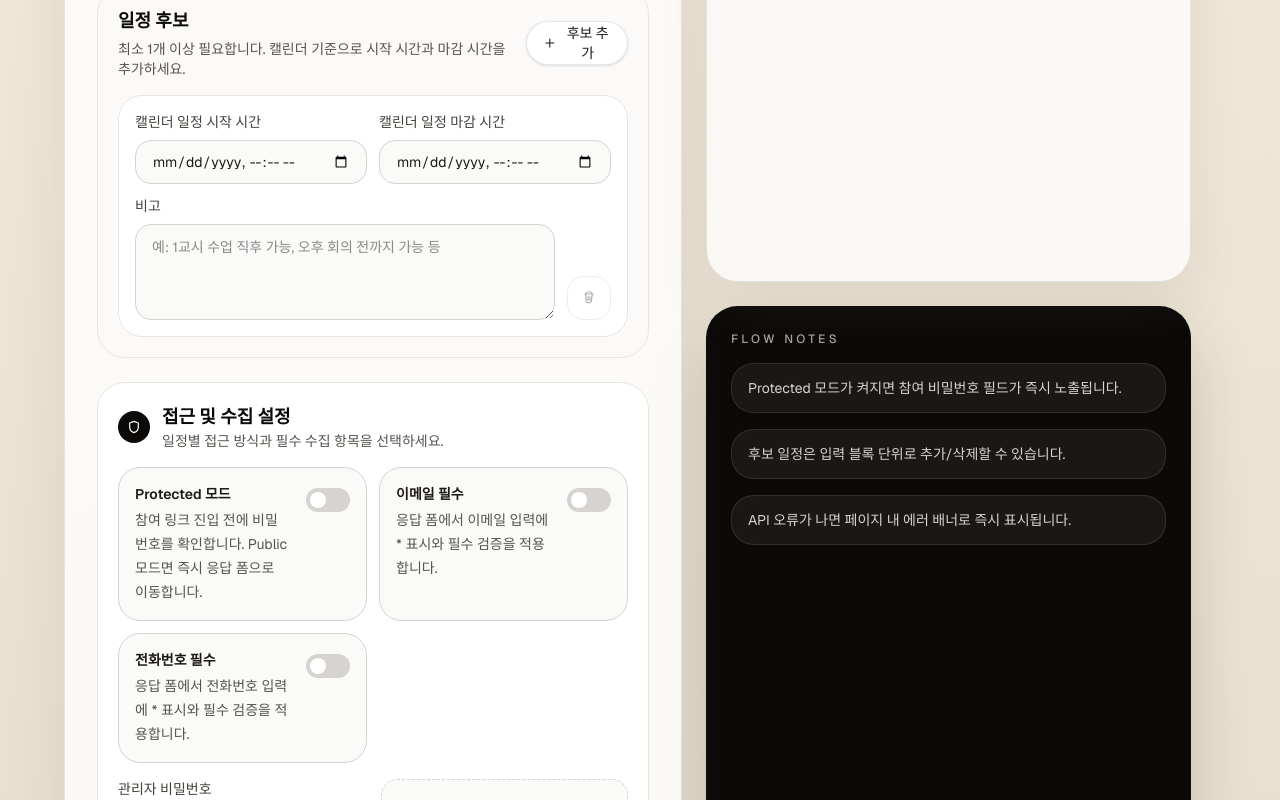
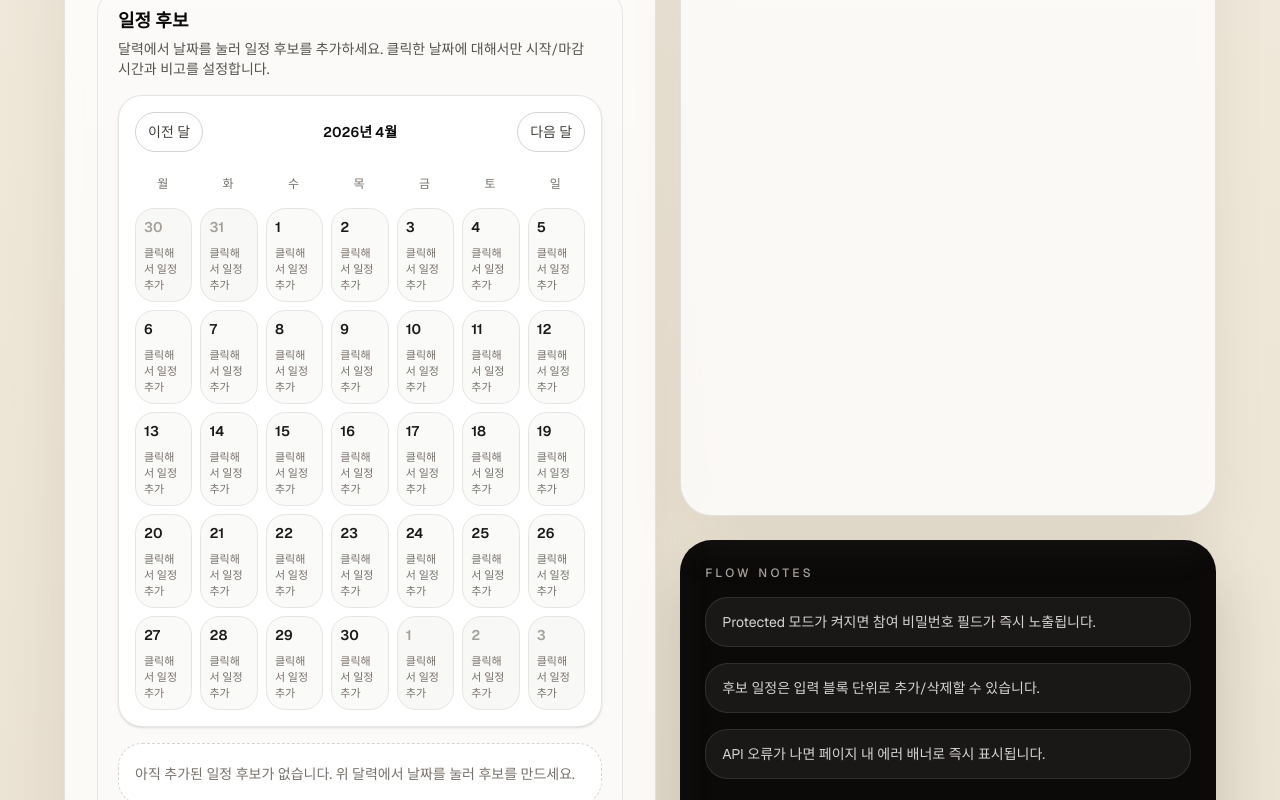
Before and after one commit to deformatic/pickday, a Next.js app: page /new in a window 1280 px wide. Shown: the part 1060-1860 px from the top of the page. Built offline with nearby package versions, Linux system fonts and the light colour scheme.

Commit message:
feat(ui): add calendar-first schedule option creation
Ultraworked with [Sisyphus](https://github.com/code-yeongyu/oh-my-openagent)

Co-authored-by: Sisyphus <clio-agent@sisyphuslabs.ai>

```diff
--- a/components/schedule/new-schedule-form.tsx
+++ b/components/schedule/new-schedule-form.tsx
@@ -1,9 +1,10 @@
 "use client";
 
-import { useMemo, useState } from "react";
+import { useEffect, useMemo, useState } from "react";
 
 type ScheduleOption = {
   id: string;
+  dateKey: string;
   startAt: string;
   endAt: string;
   note: string;
@@ -38,8 +39,54 @@ function createInitialFormState(): FormState {
     isProtected: false,
     requireEmail: false,
     requirePhone: false,
-    options: [{ id: "1", startAt: "", endAt: "", note: "" }],
+    options: [],
   };
+}
+
+const weekdayLabels = ["월", "화", "수", "목", "금", "토", "일"];
+
+function formatDateKey(date: Date) {
+  const year = date.getFullYear();
+  const month = String(date.getMonth() + 1).padStart(2, "0");
+  const day = String(date.getDate()).padStart(2, "0");
+  return `${year}-${month}-${day}`;
+}
+
+function toDateTimeLocalValue(dateKey: string, hours: number, minutes: number) {
+  return `${dateKey}T${String(hours).padStart(2, "0")}:${String(minutes).padStart(2, "0")}`;
+}
+
+function createOptionForDate(id: string, dateKey: string): ScheduleOption {
+  return {
+    id,
+    dateKey,
+    startAt: toDateTimeLocalValue(dateKey, 9, 0),
+    endAt: toDateTimeLocalValue(dateKey, 10, 0),
+    note: "",
+  };
+}
+
+function buildMonthDays(referenceDate: Date) {
+  const monthStart = new Date(referenceDate.getFullYear(), referenceDate.getMonth(), 1);
+  const monthEnd = new Date(referenceDate.getFullYear(), referenceDate.getMonth() + 1, 0);
+  const offset = (monthStart.getDay() + 6) % 7;
+  const start = new Date(monthStart);
+  start.setDate(monthStart.getDate() - offset);
+  const end = new Date(monthEnd);
+  end.setDate(monthEnd.getDate() + (6 - ((monthEnd.getDay() + 6) % 7)));
+
+  const days: Array<{ date: Date; inMonth: boolean }> = [];
+  const cursor = new Date(start);
+
+  while (cursor <= end) {
+    days.push({
+      date: new Date(cursor),
+      inMonth: cursor.getMonth() === referenceDate.getMonth(),
+    });
+    cursor.setDate(cursor.getDate() + 1);
+  }
+
+  return days;
 }
 
 function PlusIcon() {
@@ -154,12 +201,23 @@ function CopyButton({ value }: { value: string }) {
 
 export function NewScheduleForm() {
   const [form, setForm] = useState<FormState>(() => createInitialFormState());
-  const [nextOptionId, setNextOptionId] = useState(2);
+  const [nextOptionId, setNextOptionId] = useState(1);
   const [success, setSuccess] = useState<SuccessPayload | null>(null);
   const [error, setError] = useState<string | null>(null);
   const [isSubmitting, setIsSubmitting] = useState(false);
+  const [visibleMonth, setVisibleMonth] = useState(() => {
+    const now = new Date();
+    return new Date(now.getFullYear(), now.getMonth(), 1);
+  });
 
   const optionCountLabel = useMemo(() => `${form.options.length}개 일정 후보`, [form.options.length]);
+  const monthDays = useMemo(() => buildMonthDays(visibleMonth), [visibleMonth]);
+
+  useEffect(() => {
+    if (form.options.length === 0) {
+      setError((current) => current);
+    }
+  }, [form.options.length]);
 
   function updateField<K extends keyof FormState>(key: K, value: FormState[K]) {
     setForm((current) => ({ ...current, [key]: value }));
@@ -174,20 +232,33 @@ export function NewScheduleForm() {
     }));
   }
 
-  function addOption() {
+  function addOptionFromDate(dateKey: string) {
+    const existing = form.options.find((option) => option.dateKey === dateKey);
+
+    if (existing) {
+      const existingElement = document.getElementById(`schedule-option-${existing.id}`);
+      existingElement?.scrollIntoView({ behavior: "smooth", block: "center" });
+      return;
+    }
+
+    const newId = String(nextOptionId);
+
     setForm((current) => ({
       ...current,
-      options: [...current.options, { id: String(nextOptionId), startAt: "", endAt: "", note: "" }],
+      options: [...current.options, createOptionForDate(newId, dateKey)].sort((left, right) => left.startAt.localeCompare(right.startAt)),
     }));
     setNextOptionId((current) => current + 1);
+
+    requestAnimationFrame(() => {
+      const createdElement = document.getElementById(`schedule-option-${newId}`);
+      createdElement?.scrollIntoView({ behavior: "smooth", block: "center" });
+    });
   }
 
   function removeOption(id: string) {
     setForm((current) => ({
       ...current,
-      options: current.options.length === 1
-        ? current.options
-        : current.options.filter((option) => option.id !== id),
+      options: current.options.filter((option) => option.id !== id),
     }));
   }
 
@@ -228,7 +299,7 @@ export function NewScheduleForm() {
         adminUrl: data.adminUrl ?? "",
       });
       setForm(createInitialFormState());
-      setNextOptionId(2);
+      setNextOptionId(1);
     } catch (submissionError) {
       setError(
         submissionError instanceof Error
@@ -307,25 +378,92 @@ export function NewScheduleForm() {
             <div className="flex items-center justify-between gap-3">
               <div>
                 <h3 className="text-lg font-semibold text-stone-950">일정 후보</h3>
-                <p className="mt-1 text-sm text-stone-600 [word-break:keep-all]">최소 1개 이상 필요합니다. 캘린더 기준으로 시작 시간과 마감 시간을 추가하세요.</p>
+                <p className="mt-1 text-sm text-stone-600 [word-break:keep-all]">달력에서 날짜를 눌러 일정 후보를 추가하세요. 클릭한 날짜에 대해서만 시작/마감 시간과 비고를 설정합니다.</p>
               </div>
-              <button
-                type="button"
-                onClick={addOption}
-                className="inline-flex h-11 items-center gap-2 rounded-full border border-stone-900/10 bg-white px-4 text-sm font-medium text-stone-900 shadow-sm transition hover:border-stone-950"
-              >
-                <PlusIcon /> 후보 추가
-              </button>
+            </div>
+
+            <div className="mt-4 rounded-[1.5rem] border border-stone-200 bg-white p-4 shadow-sm">
+              <div className="flex items-center justify-between gap-3">
+                <button
+                  type="button"
+                  onClick={() => setVisibleMonth((current) => new Date(current.getFullYear(), current.getMonth() - 1, 1))}
+                  className="inline-flex h-10 items-center justify-center rounded-full border border-stone-300 px-3 text-sm font-medium text-stone-700 transition hover:border-stone-950 hover:text-stone-950"
+                >
+                  이전 달
+                </button>
+                <p className="text-sm font-semibold text-stone-950">
+                  {new Intl.DateTimeFormat("ko-KR", { year: "numeric", month: "long" }).format(visibleMonth)}
+                </p>
+                <button
+                  type="button"
+                  onClick={() => setVisibleMonth((current) => new Date(current.getFullYear(), current.getMonth() + 1, 1))}
+                  className="inline-flex h-10 items-center justify-center rounded-full border border-stone-300 px-3 text-sm font-medium text-stone-700 transition hover:border-stone-950 hover:text-stone-950"
+                >
+                  다음 달
+                </button>
+              </div>
+
+              <div className="mt-4 grid grid-cols-7 gap-2 text-center text-xs font-medium uppercase tracking-[0.18em] text-stone-500">
+                {weekdayLabels.map((weekday) => (
+                  <div key={weekday} className="py-2">{weekday}</div>
+                ))}
+              </div>
+
+              <div className="mt-2 grid grid-cols-7 gap-2">
+                {monthDays.map(({ date, inMonth }) => {
+                  const dateKey = formatDateKey(date);
+                  const isSelected = form.options.some((option) => option.dateKey === dateKey);
+
+                  return (
+                    <button
+                      key={date.toISOString()}
+                      type="button"
+                      onClick={() => addOptionFromDate(dateKey)}
+                      className={`min-h-20 rounded-[1.2rem] border p-2 text-left transition ${
+                        isSelected
+                          ? "border-stone-950 bg-stone-950 text-stone-50 shadow-[0_18px_32px_rgba(28,25,23,0.18)]"
+                          : inMonth
+                            ? "border-stone-200 bg-stone-50 text-stone-900 hover:border-stone-950 hover:bg-white"
+                            : "border-stone-200 bg-stone-100/70 text-stone-400"
+                      }`}
+                    >
+                      <span className="block text-sm font-semibold">{date.getDate()}</span>
+                      <span className={`mt-2 block text-[11px] leading-4 ${isSelected ? "text-stone-300" : "text-stone-500"}`}>
+                        {isSelected ? "추가됨" : "클릭해서 일정 추가"}
+                      </span>
+                    </button>
+                  );
+                })}
+              </div>
             </div>
 
             <div className="mt-4 grid gap-3">
+              {form.options.length === 0 ? (
+                <div className="rounded-[1.5rem] border border-dashed border-stone-300 bg-white px-4 py-5 text-sm text-stone-500">
+                  아직 추가된 일정 후보가 없습니다. 위 달력에서 날짜를 눌러 후보를 만드세요.
+                </div>
+              ) : null}
+
               {form.options.map((option, index) => (
                 <div
                   key={option.id}
+                  id={`schedule-option-${option.id}`}
                   className="grid gap-3 rounded-[1.5rem] border border-stone-200 bg-white p-4 sm:grid-cols-[1fr_1fr]"
                 >
+                  <div className="sm:col-span-2 flex items-center justify-between gap-3">
+                    <div>
+                      <p className="text-sm font-semibold text-stone-950">후보 {index + 1}</p>
+                      <p className="mt-1 text-xs text-stone-500">
+                        {new Intl.DateTimeFormat("ko-KR", { month: "long", day: "numeric", weekday: "short" }).format(new Date(option.startAt))}
+                      </p>
+                    </div>
+                    <span className="rounded-full bg-stone-100 px-3 py-1 text-[11px] font-medium text-stone-700">
+                      {option.dateKey}
+                    </span>
+                  </div>
+
                   <label className="grid gap-2">
-                    <span className="text-sm font-medium text-stone-700">캘린더 일정 시작 시간</span>
+                    <span className="text-sm font-medium text-stone-700">일정 시작 시간</span>
                     <input
                       type="datetime-local"
                       autoComplete="off"
@@ -337,7 +475,7 @@ export function NewScheduleForm() {
                   </label>
 
                   <label className="grid gap-2">
-                    <span className="text-sm font-medium text-stone-700">캘린더 일정 마감 시간</span>
+                    <span className="text-sm font-medium text-stone-700">일정 마감 시간</span>
                     <input
                       type="datetime-local"
                       required
```
